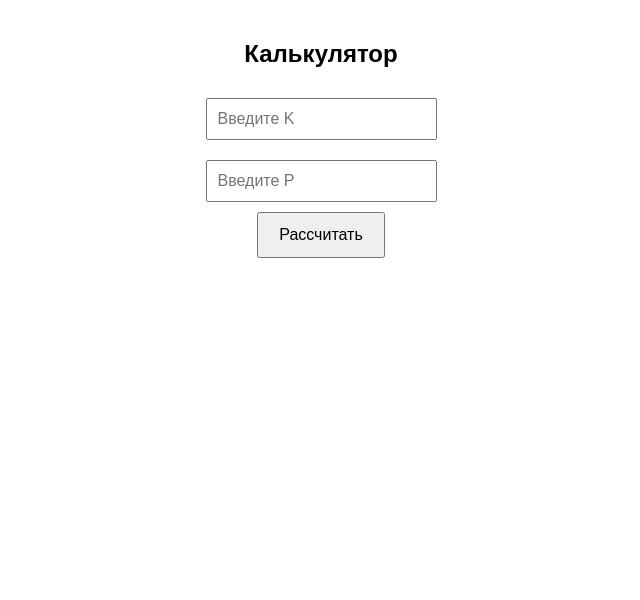
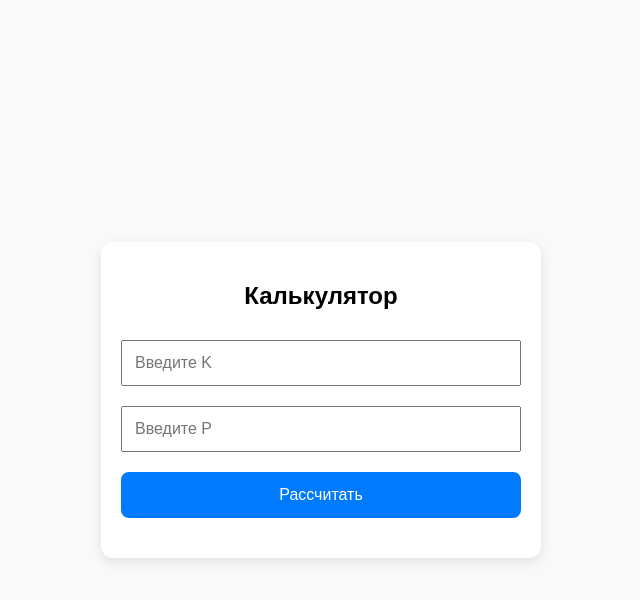
Before and after one commit to wufvuv/CalcBot, a plain HTML site: page index.html in a window 1280 px wide. Shown: the whole page, without its empty margins (319-959 px from the left). Drawn offline with Linux system fonts and the light colour scheme.

Commit message:
flexboxed

```diff
--- a/index.html
+++ b/index.html
@@ -2,39 +2,83 @@
 <html>
 <head>
 <meta charset="UTF-8">
-<title>Calculator</title>
+<meta name="viewport" content="width=device-width, initial-scale=1.0, viewport-fit=cover">
+<title>Калькулятор</title>
 <script src="https://telegram.org/js/telegram-web-app.js"></script>
 <style>
-body{font-family:sans-serif;text-align:center;margin-top:40px}
-input{padding:10px;margin:10px;font-size:16px}
-button{padding:12px 20px;font-size:16px}
-#result{margin-top:20px;font-size:20px}
+html, body {
+    margin: 0;
+    padding: 0;
+    height: 100%;
+    width: 100%;
+    font-family: sans-serif;
+    background-color: #f9f9f9;
+}
+
+body {
+    display: flex;
+    flex-direction: column;
+    justify-content: center;
+    align-items: center;
+}
+
+.container {
+    width: 90%;
+    max-width: 400px;
+    padding: 20px;
+    background: #fff;
+    border-radius: 12px;
+    box-shadow: 0 4px 12px rgba(0,0,0,0.1);
+    text-align: center;
+}
+
+input {
+    width: 100%;
+    padding: 12px;
+    margin: 10px 0;
+    font-size: 16px;
+    box-sizing: border-box;
+}
+
+button {
+    width: 100%;
+    padding: 14px;
+    font-size: 16px;
+    margin-top: 10px;
+    cursor: pointer;
+    border: none;
+    background-color: #007bff;
+    color: white;
+    border-radius: 8px;
+}
+
+#result {
+    margin-top: 20px;
+    font-size: 18px;
+    font-weight: bold;
+}
 </style>
 </head>
 
 <body>
-
-<h2>Калькулятор</h2>
-
-<input id="k" placeholder="Введите K"><br>
-<input id="p" placeholder="Введите P"><br>
-
-<button onclick="calc()">Рассчитать</button>
-
-<div id="result"></div>
+<div class="container">
+    <h2>Калькулятор</h2>
+    <input id="k" placeholder="Введите K" type="number">
+    <input id="p" placeholder="Введите P" type="number">
+    <button onclick="calc()">Рассчитать</button>
+    <div id="result"></div>
+</div>
 
 <script>
-function calc(){
+function calc() {
     let k = parseFloat(document.getElementById("k").value);
     let p = parseFloat(document.getElementById("p").value);
 
-    if(!isNaN(k) && !isNaN(p) && p!=0){
-        let r = (k*1.05)/p;
-        document.getElementById("result").innerText =
-        "Результат: " + r.toFixed(4);
-    }else{
-        document.getElementById("result").innerText =
-        "Ошибка ввода";
+    if(!isNaN(k) && !isNaN(p) && p != 0) {
+        let r = (k * 1.05) / p;
+        document.getElementById("result").innerText = "Результат: " + r.toFixed(4);
+    } else {
+        document.getElementById("result").innerText = "Ошибка ввода";
     }
 }
 </script>
```
